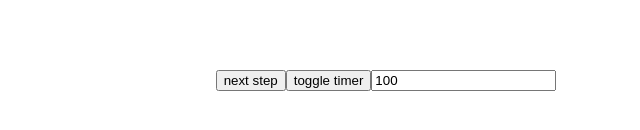
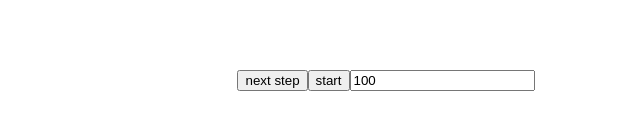
Before and after one commit to daliacoss/maquinadelaura, a React (Create React App) app: page / in a window 1280 px wide. Shown: the part 584-714 px from the top of the page, without its empty margins (254-894 px from the left). Built offline with nearby package versions, Linux system fonts and the light colour scheme.

Commit message:
start/stop button label updates with state

```diff
--- a/src/App.js
+++ b/src/App.js
@@ -236,7 +236,9 @@ class Matrix extends Component {
                 </svg>
                 <br/>
                 <button onClick={this.playStep}>next step</button>
-                <button onClick={this.toggleTimer}>toggle timer</button>
+                <button onClick={this.toggleTimer}>
+                    {(this.state.isPlaying) ? "stop" : "start"}
+                </button>
                 <input type="text" value={this.state.tempo} onChange={this.setTempoFromForm}/>
             </div>
         )
```
